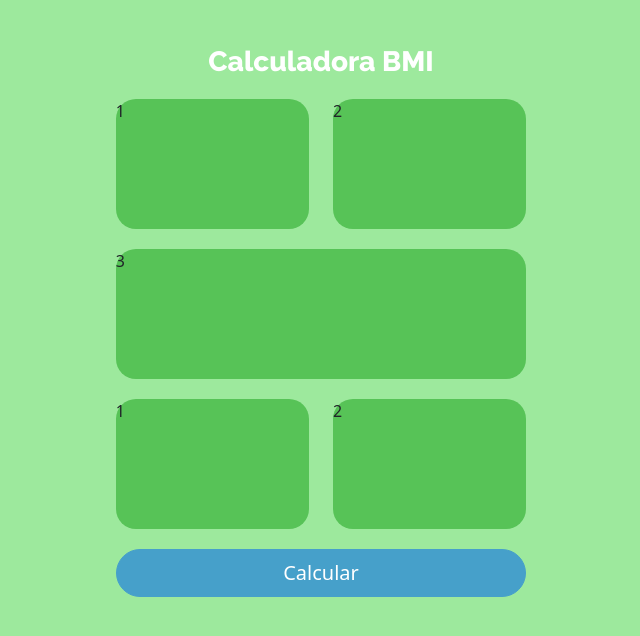
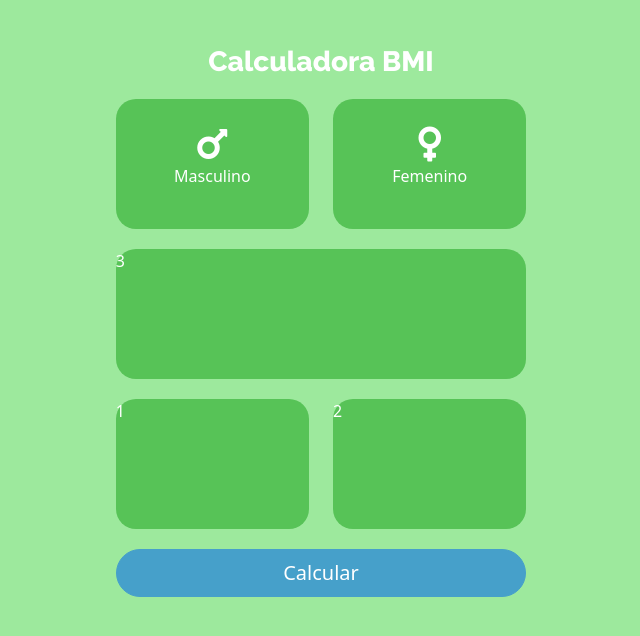
Before and after one commit to BegoCaceres/BMICalculadora, an Angular app: page / in a window 1280 px wide. Shown: the top 636 px of the page, without its empty margins (319-959 px from the left). Built offline with nearby package versions, Linux system fonts and the light colour scheme.

Commit message:
htlm y css bloques sexo

```diff
--- a/src/app/components/inicio/inicio.component.css
+++ b/src/app/components/inicio/inicio.component.css
@@ -2,4 +2,9 @@
     background-color: rgb(87, 195, 87);
     height: 130px;
     border-radius: 20px;
+    color:white;
 }
+
+.sexo{
+    font-size: 40px;
+}
--- a/src/app/components/inicio/inicio.component.html
+++ b/src/app/components/inicio/inicio.component.html
@@ -5,11 +5,19 @@
         <div class="row">
             <div class="col-lg-6">
                 <div class="fondoItem">
-1
+                    <div class="contenedor">
+                        <i class="fas fa-mars sexo"></i>
+                        <p>Masculino</p>
+                    </div>
                 </div>
             </div>
             <div class="col-lg-6">
-                <div class="fondoItem">2</div>
+                <div class="fondoItem">
+                    <div class="contenedor">
+                        <i class="fas fa-venus sexo"></i>
+                        <p>Femenino</p>
+                    </div>
+                </div>
             </div>
 
         </div>
--- a/src/index.html
+++ b/src/index.html
@@ -8,8 +8,10 @@
   <link rel="icon" type="image/x-icon" href="favicon.ico">
   <!--añadimos bootstrap-->
   <link href="https://cdn.jsdelivr.net/npm/bootstrap@5.0.2/dist/css/bootstrap.min.css" rel="stylesheet" integrity="sha384-EVSTQN3/azprG1Anm3QDgpJLIm9Nao0Yz1ztcQTwFspd3yD65VohhpuuCOmLASjC" crossorigin="anonymous">
-  <!--añadimos google fonts-->
+  <!--añadimos google fonts para estilos de fuente-->
   <link href="https://fonts.googleapis.com/css2?family=Raleway:wght@800&display=swap" rel="stylesheet">
+  <!--añadimos fonts awesome para los iconos https://cdnjs.com/libraries/font-awesome -->
+  <link rel="stylesheet" href="https://cdnjs.cloudflare.com/ajax/libs/font-awesome/5.15.3/css/all.min.css" integrity="sha512-iBBXm8fW90+nuLcSKlbmrPcLa0OT92xO1BIsZ+ywDWZCvqsWgccV3gFoRBv0z+8dLJgyAHIhR35VZc2oM/gI1w==" crossorigin="anonymous" referrerpolicy="no-referrer" />
 </head>
 <body>
   <app-root></app-root>
--- a/src/styles.css
+++ b/src/styles.css
@@ -26,3 +26,11 @@ body{
 .btn-color:hover{
     background-color: rgb(70, 160, 202);
 }
+
+.contenedor{
+    display:flex; /*alinea el contenido en una linea*/
+    justify-content: center; /*centra el contenido desde arriba*/
+    align-items:center; /*alineacion al centro desde la izq*/
+    flex-direction: column;  /*direcciona el contenido uno debajo de otro*/
+    height: 100%; /*para que coja el 100% del contendor*/
+}
```
